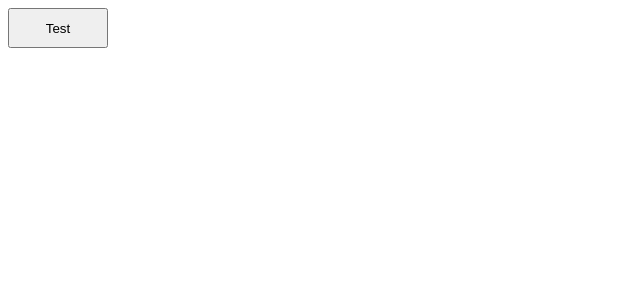
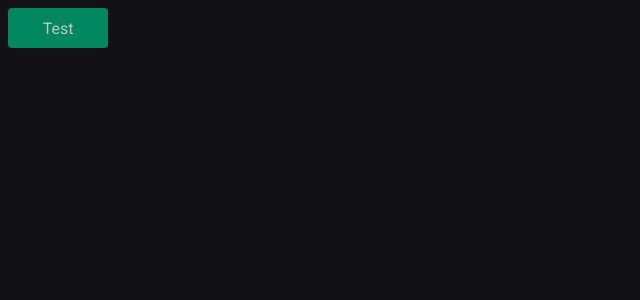
Before and after one commit to dantas15/timer-react-ts, a React (Vite) app: page / in a window 1280 px wide. Shown: the top 300 px of the page, without its empty margins (0-640 px from the left). Built offline with nearby package versions, Linux system fonts and the light colour scheme.

Commit message:
feat(theme): setup global themes

```diff
--- a/index.html
+++ b/index.html
@@ -2,8 +2,18 @@
 <html lang="en">
   <head>
     <meta charset="UTF-8" />
+
+    <link rel="preconnect" href="https://fonts.googleapis.com" />
+    <link rel="preconnect" href="https://fonts.gstatic.com" crossorigin />
+
     <link rel="icon" type="image/svg+xml" href="/vite.svg" />
     <meta name="viewport" content="width=device-width, initial-scale=1.0" />
+
+    <link
+      href="https://fonts.googleapis.com/css2?family=Roboto+Mono:wght@700&family=Roboto:wght@400;700&display=swap"
+      rel="stylesheet"
+    />
+
     <title>Vite + React + TS</title>
   </head>
   <body>
--- a/src/App.tsx
+++ b/src/App.tsx
@@ -1,12 +1,15 @@
 import { ThemeProvider } from 'styled-components';
 
 import { Button } from './components/Button';
+import { GlobalStyles } from './styles/global';
 import { defaultTheme } from './styles/themes/default';
 
 export function App() {
   return (
     <ThemeProvider theme={defaultTheme}>
       <Button>Test</Button>
+
+      <GlobalStyles />
     </ThemeProvider>
   );
 }
--- a/src/components/Button.styles.ts
+++ b/src/components/Button.styles.ts
@@ -20,7 +20,10 @@
 export const ButtonContainer = styled.button<ButtonContainerProps>`
   width: 100px;
   height: 40px;
+  border-radius: 4px;
+  border: 0;
+  margin: 8px;
 
-  background-image: ${(props) => props.theme.colors.primary};
-  color: ${(props) => props.theme.colors};
+  background: ${(props) => props.theme['green-500']};
+  color: ${(props) => props.theme['gray-300']};
 `;
--- /dev/null
+++ b/src/styles/global.ts
@@ -0,0 +1,25 @@
+import { createGlobalStyle } from 'styled-components';
+
+export const GlobalStyles = createGlobalStyle`
+  * {
+    margin: 0;
+    padding:0;
+    box-sizing: border-box;
+  }
+
+  :focus {
+    outline: none;
+    box-shadow: 0 0 0 2px ${(props) => props.theme['green-500']};
+  }
+
+  body {
+    background: ${(props) => props.theme['gray-900']};
+    color: ${(props) => props.theme['gray-300']};
+  }
+
+  body, input, button {
+    font-family: 'Roboto', sans-serif;
+    font-weight: 400;
+    font-size: 1rem;
+  }
+`;
--- a/src/styles/themes/default.ts
+++ b/src/styles/themes/default.ts
@@ -1,9 +1,21 @@
 export const defaultTheme = {
-  colors: {
-    primary: 'purple',
-    secondary: 'orange',
-    danger: 'red',
-    success: 'green',
-    white: 'white',
-  },
+  white: '#FFF',
+
+  'gray-100': '#E1E1E6',
+  'gray-300': '#C4C4CC',
+  'gray-400': '#8D8D99',
+  'gray-500': '#7C7C8A',
+  'gray-600': '#323238',
+  'gray-700': '#29292E',
+  'gray-800': '#202024',
+  'gray-900': '#121214',
+
+  'green-300': '#00B37E',
+  'green-500': '#00875F',
+  'green-700': '#015F43',
+
+  'red-500': '#AB222E',
+  'red-700': '#7A1921',
+
+  'yellow-500': '#FBA94C',
 };
```
